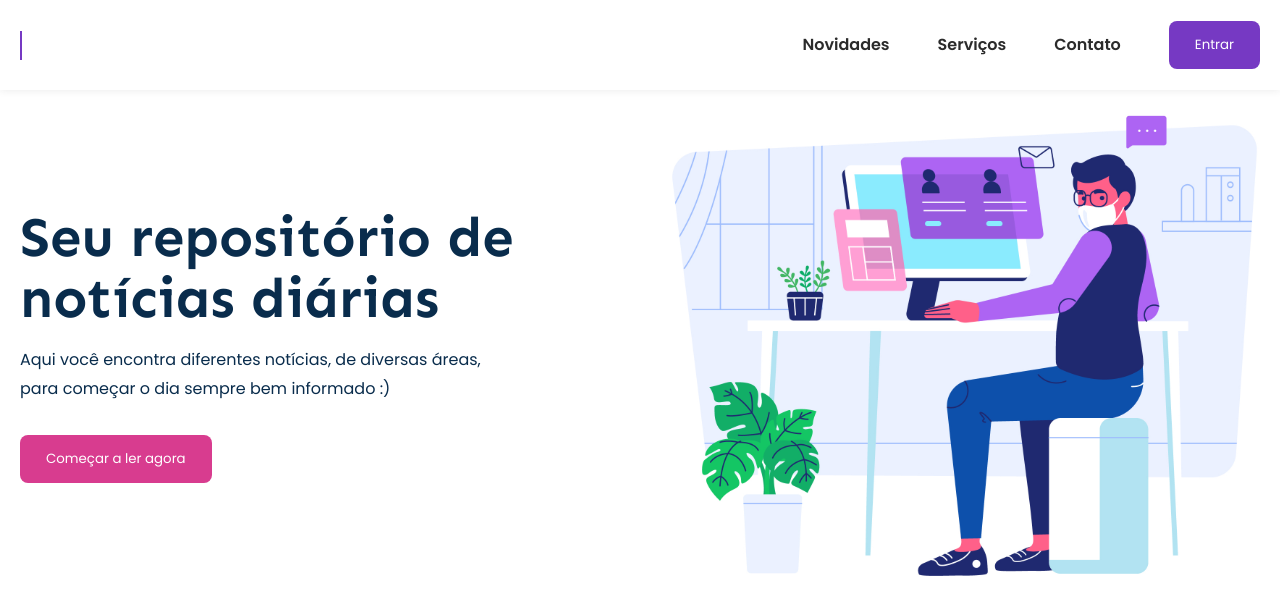
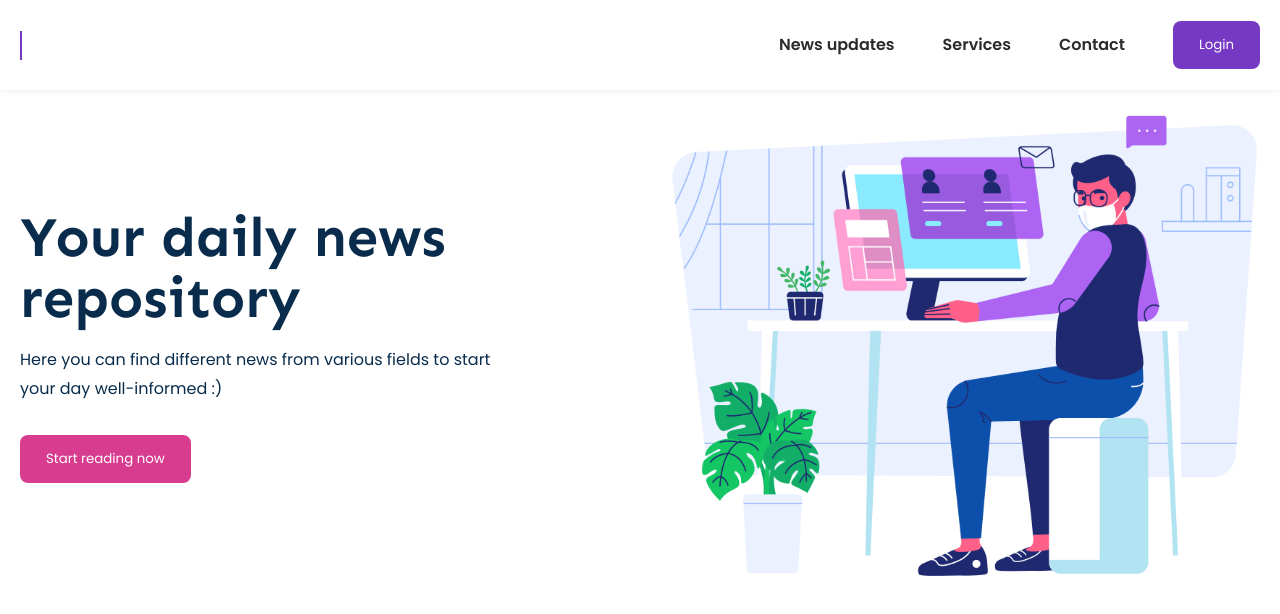
Before and after one commit to rafaelst2000/three-news, a Next.js app: page / in a window 1280 px wide. Shown: the top 614 px of the page. Built offline with nearby package versions, Linux system fonts and the light colour scheme; no server answers.

Commit message:
♻️ chore: translate it to english

```diff
--- a/src/components/Blog/TopTrend.tsx
+++ b/src/components/Blog/TopTrend.tsx
@@ -12,7 +12,7 @@ export default function TopTrend({ second = false, article }: TopTrendProps) {
         <h3>{article.title}</h3>
         <p>{article.description}</p>
         <a href={article.url} target="_blank">
-          Leia na integra
+          Read in full
         </a>
       </div>
     </div>
--- a/src/components/Blog/TopTrends.tsx
+++ b/src/components/Blog/TopTrends.tsx
@@ -9,7 +9,7 @@ export default function TopTrends({ articles }: TopTrendsProps) {
   return (
     <div className="top-trends">
       <div className="container">
-        <h2>Melhores manchetes</h2>
+        <h2>Top headlines</h2>
       </div>
       {articles.map((article, index) => (
         <TopTrend article={article} key={index} second={index === 1} />
--- a/src/components/Header.tsx
+++ b/src/components/Header.tsx
@@ -28,13 +28,13 @@ export function Header() {
         </h2>
         {isAuth ? (
           <ul>
-            <p>Olá, {user?.name}</p>
+            <p>Hello, {user?.name}</p>
             <Image
               width={50}
               height={50}
               quality={100}
               src={user?.image || ''}
-              alt={'foto de perfil de ' + user?.name}
+              alt={user?.name + 'profile image'}
             />
             <button
               className="outlined-button"
@@ -43,19 +43,19 @@ export function Header() {
                 logout()
               }}
             >
-              Sair
+              Logout
             </button>
           </ul>
         ) : (
           <ul>
             <li>
-              <a href="#">Novidades</a>
+              <a href="#">News updates</a>
             </li>
             <li>
-              <a href="#">Serviços</a>
+              <a href="#">Services</a>
             </li>
             <li>
-              <a href="#">Contato</a>
+              <a href="#">Contact</a>
             </li>
             <button
               className="button"
@@ -64,7 +64,7 @@ export function Header() {
                 login()
               }}
             >
-              Entrar
+              Login
             </button>
           </ul>
         )}
--- a/src/components/News/MainContent.tsx
+++ b/src/components/News/MainContent.tsx
@@ -14,7 +14,7 @@ export default function MainContent({ article }: MainContentProps) {
         <span>Three News</span>
       </div>
       <h1>{article.title}</h1>
-      <p>Por: {article.author}</p>
+      <p>By: {article.author}</p>
       <Image
         src={article.urlToImage}
         alt="news image logo"
--- a/src/components/News/NewsData.tsx
+++ b/src/components/News/NewsData.tsx
@@ -10,15 +10,15 @@ export default function NewsData({ article }: NewsDataProps) {
       <div className="aside-content">
         <div className="aside-circle"></div>
         <div className="aside-group">
-          <h2>Resumo</h2>
+          <h2>Summary</h2>
           <p>{article.description}</p>
         </div>
         <div className="aside-group">
-          <h2>Fonte</h2>
+          <h2>Source</h2>
           <p>{article.source?.name || article.source?.id}</p>
         </div>
         <a href={article.url} target="_blank">
-          Leia a reportagem completa aqui
+          Read the complete article here
         </a>
       </div>
     </aside>
--- a/src/components/News/VerticalMenu.tsx
+++ b/src/components/News/VerticalMenu.tsx
@@ -19,7 +19,7 @@ export default function VerticalMenu({
       <ul>
         <li className="go-back" onClick={() => router.push('/blog')}>
           <CaretLeft weight="bold" />
-          Voltar
+          Go back
         </li>
         {links.map((link, index) => (
           <li
--- a/src/pages/_document.tsx
+++ b/src/pages/_document.tsx
@@ -3,7 +3,7 @@ import { Html, Head, Main, NextScript } from 'next/document'
 
 export default function Document() {
   return (
-    <Html lang="pt-BR">
+    <Html lang="en-US">
       <Head>
         <title>Three News</title>
         <link rel="preconnect" href="https://fonts.googleapis.com" />
--- a/src/pages/index.tsx
+++ b/src/pages/index.tsx
@@ -12,10 +12,10 @@ export default function Home() {
     <>
       <HomeContainer className="container">
         <div className="main-content">
-          <h1>Seu repositório de notícias diárias</h1>
+          <h1>Your daily news repository</h1>
           <p>
-            Aqui você encontra diferentes notícias, de diversas áreas, para
-            começar o dia sempre bem informado :)
+            Here you can find different news from various fields to start your
+            day well-informed :)
           </p>
           <button
             className="button"
@@ -24,7 +24,7 @@ export default function Home() {
               signIn('google')
             }}
           >
-            Começar a ler agora
+            Start reading now
           </button>
         </div>
         <div className="img-container">
```
Also changed, not shown: src/components/Blog/TitleSection.tsx (+5 -5 lines), src/pages/news.tsx (+5 -5 lines), 1 other file (tests, documents, lock files or other folders).
